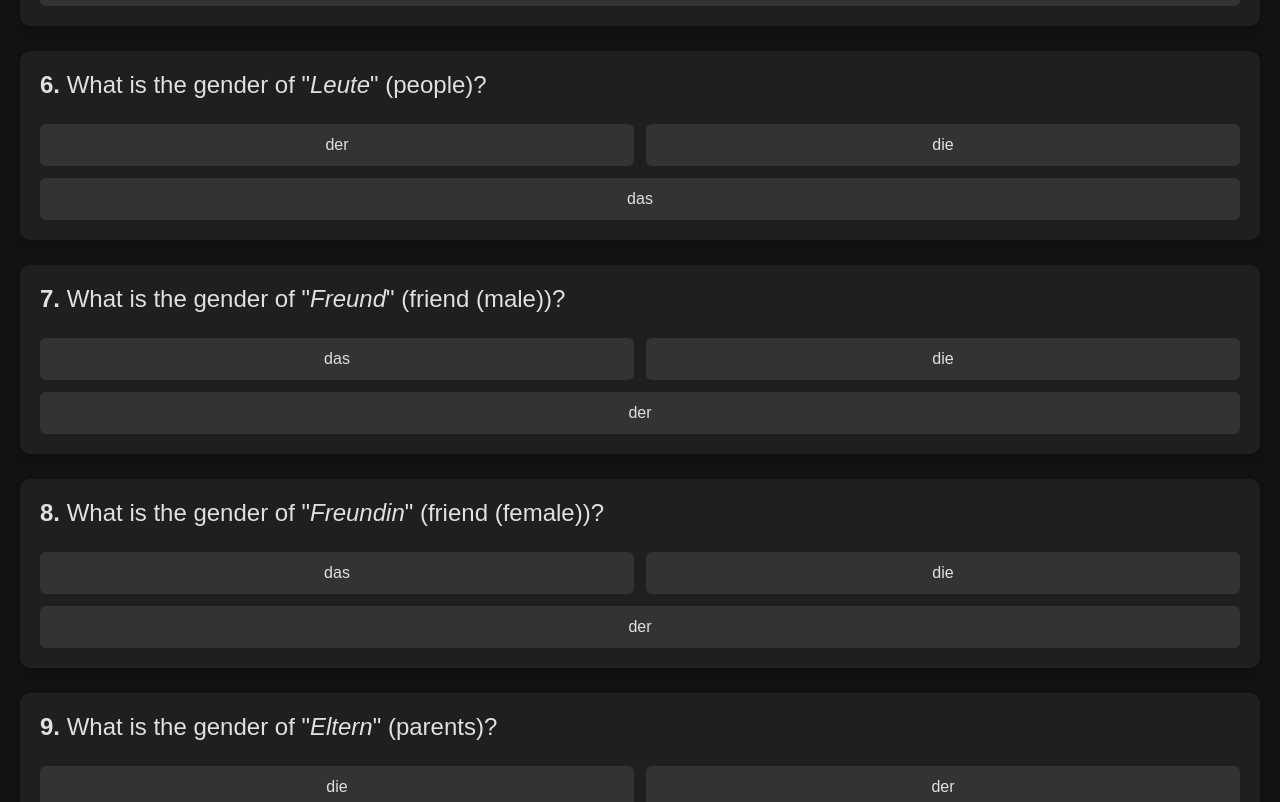
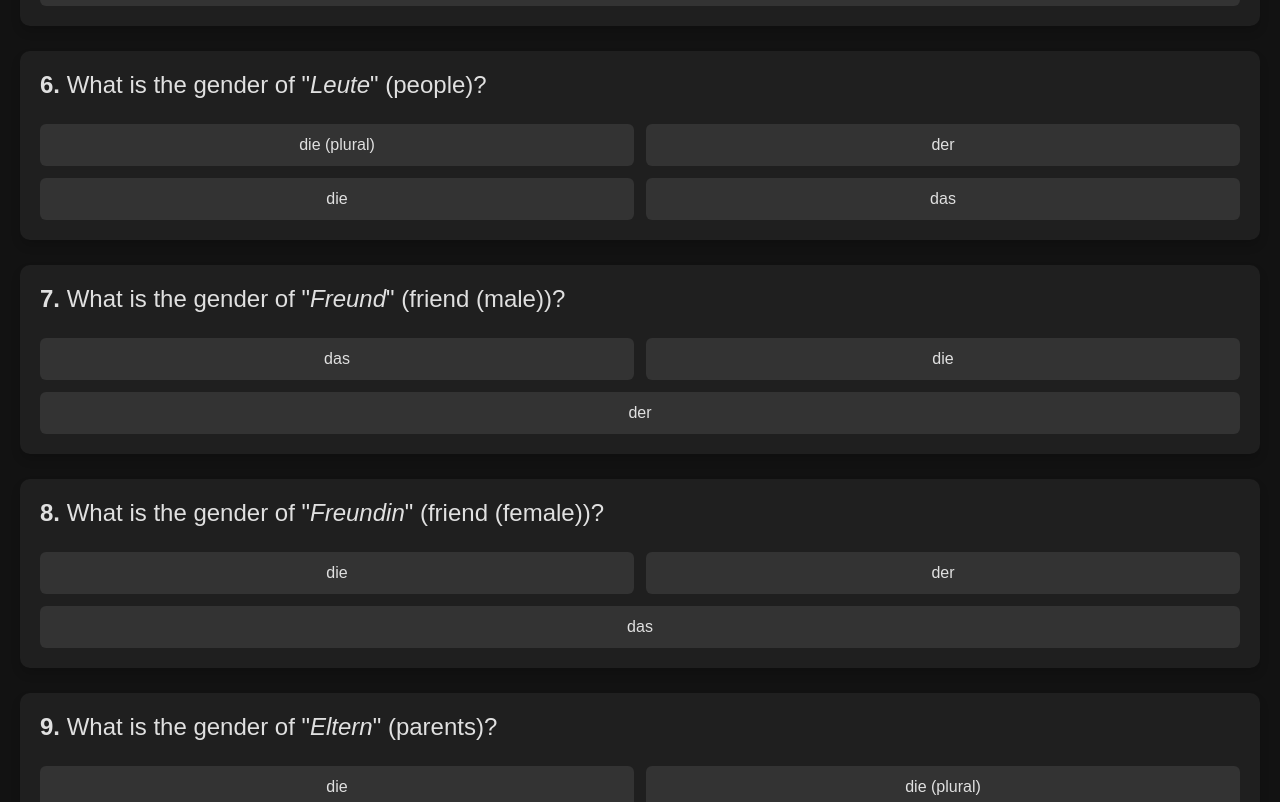
Before and after one commit to castlercodes/learngerman, a React (Create React App) app: page /noun-gender in a window 1280 px wide. Shown: the part 1177-1979 px from the top of the page. Built offline with nearby package versions, Linux system fonts and the light colour scheme.

Commit message:
new changes

```diff
--- a/src/components/NounGender.js
+++ b/src/components/NounGender.js
@@ -1,5 +1,7 @@
+// src/components/NounGender.js
+
 import React, { useState, useEffect } from 'react';
-import vocab from '../data/vocab'; // Assuming vocab is an array of words with 'german', 'english', 'gender' fields
+import vocab from '../data/vocab'; // Ensure vocab is updated as per previous instructions
 import './NounGender.css';
 
 // Function to shuffle options randomly
@@ -18,16 +20,56 @@ function NounGender() {
     initializeQuestions();
   }, []);
 
+  // Function to parse the gender field into an array of correct answers
+  const parseGender = (genderStr) => {
+    if (!genderStr || genderStr.toLowerCase() === 'nan') return [];
+
+    // Split by '/' to handle multiple genders like 'der / das' or 'der/die'
+    const parts = genderStr.split('/').map(part => part.trim());
+
+    // Further split by spaces to handle annotations like '(plural)'
+    const genders = [];
+    parts.forEach(part => {
+      if (part.includes('(plural)')) {
+        genders.push('die (plural)');
+      } else {
+        genders.push(part);
+      }
+    });
+
+    return genders;
+  };
+
   // Function to initialize the quiz questions
   const initializeQuestions = () => {
     const nounQuestions = vocab
       .filter((word) => word.gender && word.gender.toLowerCase() !== 'nan') // Exclude 'nan' as a string
-      .map((word) => ({
-        german: word.german,
-        english: word.english,
-        gender: word.gender,
-        options: shuffleArray(['der', 'die', 'das']), // Shuffle options
-      }));
+      .map((word) => {
+        const correctGenders = parseGender(word.gender);
+
+        // Determine options based on whether the noun is plural or has multiple genders
+        let options = ['der', 'die', 'das'];
+        if (correctGenders.includes('die (plural)')) {
+          options = ['der', 'die', 'das', 'die (plural)'];
+        }
+
+        // If multiple correct genders exist, ensure all are included in options
+        correctGenders.forEach(gender => {
+          if (!options.includes(gender)) {
+            options.push(gender);
+          }
+        });
+
+        // Shuffle options
+        options = shuffleArray(options);
+
+        return {
+          german: word.german,
+          english: word.english,
+          correctGenders, // Array of correct answers
+          options,
+        };
+      });
 
     setQuestions(nounQuestions);
     setTotalQuestions(nounQuestions.length);
@@ -38,7 +80,7 @@ function NounGender() {
   // Handle when an option is selected
   const handleOptionClick = (questionIndex, selectedOption) => {
     const currentQuestion = questions[questionIndex];
-    const isCorrect = selectedOption === currentQuestion.gender;
+    const isCorrect = currentQuestion.correctGenders.includes(selectedOption);
 
     // Update the results object with whether the answer is correct or incorrect
     setResults((prev) => ({
@@ -76,7 +118,7 @@ function NounGender() {
                   key={option}
                   className={`option-button ${
                     results[index] !== undefined
-                      ? option === question.gender
+                      ? question.correctGenders.includes(option)
                         ? 'correct'
                         : 'incorrect'
                       : ''
@@ -96,7 +138,9 @@ function NounGender() {
               >
                 {results[index]
                   ? 'Correct!'
-                  : `Incorrect! The correct answer is "${question.gender}".`}
+                  : `Incorrect! The correct answer${
+                      question.correctGenders.length > 1 ? 's are' : ' is'
+                    } "${question.correctGenders.join(', ')}".`}
               </div>
             )}
           </div>
--- a/src/data/vocab.js
+++ b/src/data/vocab.js
@@ -95,6 +95,7 @@ const vocab = [
   { english: "to take along", german: "mitnehmen", gender: "nan"},
   { english: "to participate", german: "teilnehmen", gender: "nan"},
 
+  // Adjectives
   { english: "alone", german: "allein", gender: "nan" },
   { english: "old", german: "alt", gender: "nan" },
   { english: "young", german: "jung", gender: "nan" },
@@ -131,23 +132,25 @@ const vocab = [
   { english: "more", german: "mehr", gender: "nan" },
   { english: "few", german: "wenig", gender: "nan" },
   { english: "important", german: "wichtig", gender: "nan" },
+
+  // Nouns
   { english: "family", german: "Familie", gender: "die" },
   { english: "man", german: "Mann", gender: "der" },
   { english: "woman", german: "Frau", gender: "die" },
   { english: "boy", german: "Junge", gender: "der" },
   { english: "girl", german: "Mädchen", gender: "das" },
-    { english: "people", german: "Leute", gender: "die" },
+  { english: "people", german: "Leute", gender: "die (plural)" },
   { english: "friend (male)", german: "Freund", gender: "der" },
   { english: "friend (female)", german: "Freundin", gender: "die" },
-    { english: "parents", german: "Eltern", gender: "die" },
+  { english: "parents", german: "Eltern", gender: "die (plural)" },
   { english: "father", german: "Vater", gender: "der" },
   { english: "mother", german: "Mutter", gender: "die" },
   { english: "brother", german: "Bruder", gender: "der" },
   { english: "sister", german: "Schwester", gender: "die" },
-    { english: "grandparents", german: "Großeltern", gender: "die" },
+  { english: "grandparents", german: "Großeltern", gender: "die (plural)" },
   { english: "grandfather", german: "Großvater", gender: "der" },
   { english: "grandmother", german: "Großmutter", gender: "die" },
-    { english: "siblings", german: "Geschwister", gender: "die" },
+  { english: "siblings", german: "Geschwister", gender: "die (plural)" },
   { english: "child", german: "Kind", gender: "das" },
   { english: "son", german: "Sohn", gender: "der" },
   { english: "daughter", german: "Tochter", gender: "die" },
@@ -195,7 +198,8 @@ const vocab = [
   { english: "bus", german: "Bus", gender: "der" },
   { english: "bicycle", german: "Fahrrad", gender: "das" },
   { english: "ship", german: "Schiff", gender: "das" },
-    { english: "flight/airplane", german: "Flug / Flugzeug", gender: "der / das" },
+  { english: "airplane", german: "Flugzeug", gender: "das" },
+  { english: "flight", german: "Flug", gender: "der" },
   { english: "train", german: "Zug", gender: "der" },
   { english: "subway", german: "U-Bahn", gender: "die" },
   { english: "commuter train", german: "S-Bahn", gender: "die" },
@@ -235,10 +239,10 @@ const vocab = [
   { english: "ATM", german: "Geldautomat", gender: "der" },
   { english: "ticket machine", german: "Fahrkartenautomat", gender: "der" },
   { english: "vacation", german: "Urlaub", gender: "der" },
-    { english: "holidays", german: "Ferien", gender: "die" },
+  { english: "holidays", german: "Ferien", gender: "die (plural)" },
   { english: "holiday home", german: "Ferienhaus", gender: "das" },
-    { english: "guests", german: "Gäste", gender: "die" },
-    { english: "passengers", german: "Fahrgäste", gender: "die" },
+  { english: "guests", german: "Gäste", gender: "die (plural)" },
+  { english: "passengers", german: "Fahrgäste", gender: "die (plural)" },
   { english: "excursion", german: "Ausflug", gender: "der" },
 
   // Entertainment
@@ -254,12 +258,12 @@ const vocab = [
   { english: "melody", german: "Melodie", gender: "die" },
   { english: "music", german: "Musik", gender: "die" },
   { english: "message", german: "Nachricht", gender: "die" },
-    { english: "sports equipment", german: "Sportartikel", gender: "die" },
+  { english: "sports equipment", german: "Sportartikel", gender: "die (plural)" },
   { english: "radio", german: "Radio", gender: "das" },
   { english: "fun", german: "Spaß", gender: "der" },
   { english: "song", german: "Lied", gender: "das" },
   { english: "customer", german: "Kunde", gender: "der" },
-    { english: "relative", german: "Verwandte", gender: "der/die" },
+  { english: "relative", german: "Verwandte", gender: "die (plural)" },
 
   // Clothing
   { english: "suit", german: "Anzug", gender: "der" },
@@ -291,11 +295,11 @@ const vocab = [
   { english: "sugar", german: "Zucker", gender: "der" },
   { english: "onion", german: "Zwiebel", gender: "die" },
   { english: "potato", german: "Kartoffel", gender: "die" },
-    { english: "potatoes", german: "Kartoffeln", gender: "die" },
+  { english: "potatoes", german: "Kartoffeln", gender: "die (plural)" },
   { english: "cheese", german: "Käse", gender: "der" },
   { english: "salad", german: "Salat", gender: "der" },
   { english: "orange juice", german: "Orangensaft", gender: "der" },
-    { english: "drinks", german: "Getränke", gender: "die" },
+  { english: "drinks", german: "Getränke", gender: "die (plural)" },
   { english: "meat", german: "Fleisch", gender: "das" },
   { english: "chicken", german: "Hähnchen", gender: "das" },
   { english: "fruit", german: "Obst", gender: "das" },
```
Lines whose indentation alone changed are shown as unchanged.
